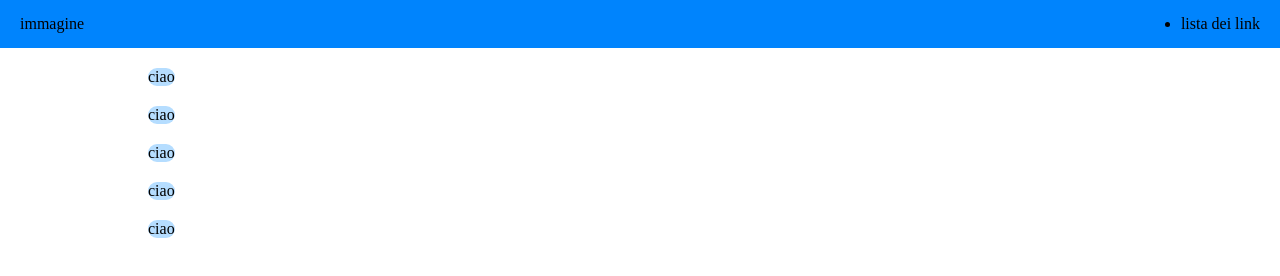
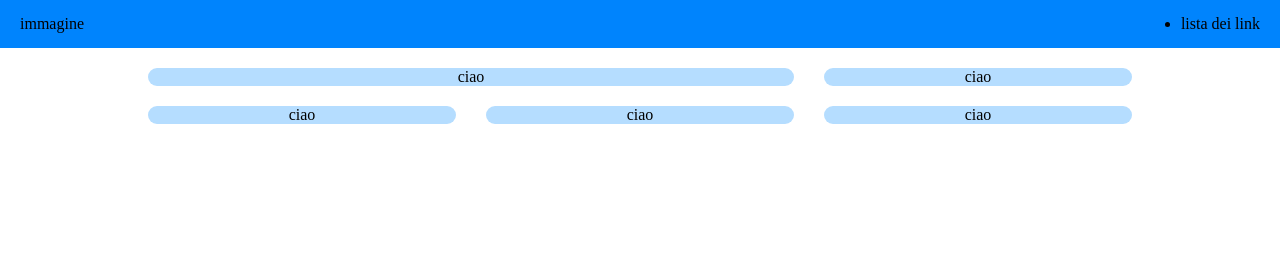
Before and after one commit to ClaudioScordari/htmlcss-responsive-layout, a plain HTML site: page index.html in a window 1280 px wide. Drawn offline with Linux system fonts and the light colour scheme.

Commit message:
Add struttura prima sezione del main in tablet

```diff
--- a/css/style.css
+++ b/css/style.css
@@ -49,10 +49,22 @@ main .my-col {
 /* CSS TABLET */
 @media screen and (min-width: 768px) {
 
-    .container {
+    .my-row {
         display: flex;
         justify-content: space-between;
         flex-wrap: wrap;
+        margin-left: -15px;
+        margin-right: -15px;
+    }
+
+    main .my-col {
+        margin-left: 15px;
+        margin-right: 15px;
+        width: calc((100% / 3) - 30px);
+    }
+
+    main .special-col {
+        width: calc(((100% / 3) * 2) - 30px);
     }
 
 }
@@ -61,11 +73,8 @@ main .my-col {
 @media screen and (min-width: 992px) {
 
     .container {
-        display: flex;
-        justify-content: space-between;
         width: 80%;
         margin: 0 auto;
-        flex-wrap: wrap;
     }
 
     header nav {
--- a/index.html
+++ b/index.html
@@ -5,7 +5,7 @@
         <meta charset="UTF-8">
         <meta name="viewport" content="width=device-width, initial-scale=1.0">
         <link rel="stylesheet" href="css/style.css">
-        <title>Template</title>
+        <title>Responsive Layout</title>
     </head>
 
     <body>
@@ -36,7 +36,7 @@
             <section>
                 <div class="container">
                     <div class="my-row">
-                        <div class="my-col">ciao</div>
+                        <div class="my-col special-col">ciao</div>
                         <div class="my-col">ciao</div>
                         <div class="my-col">ciao</div>
                         <div class="my-col">ciao</div>
```
